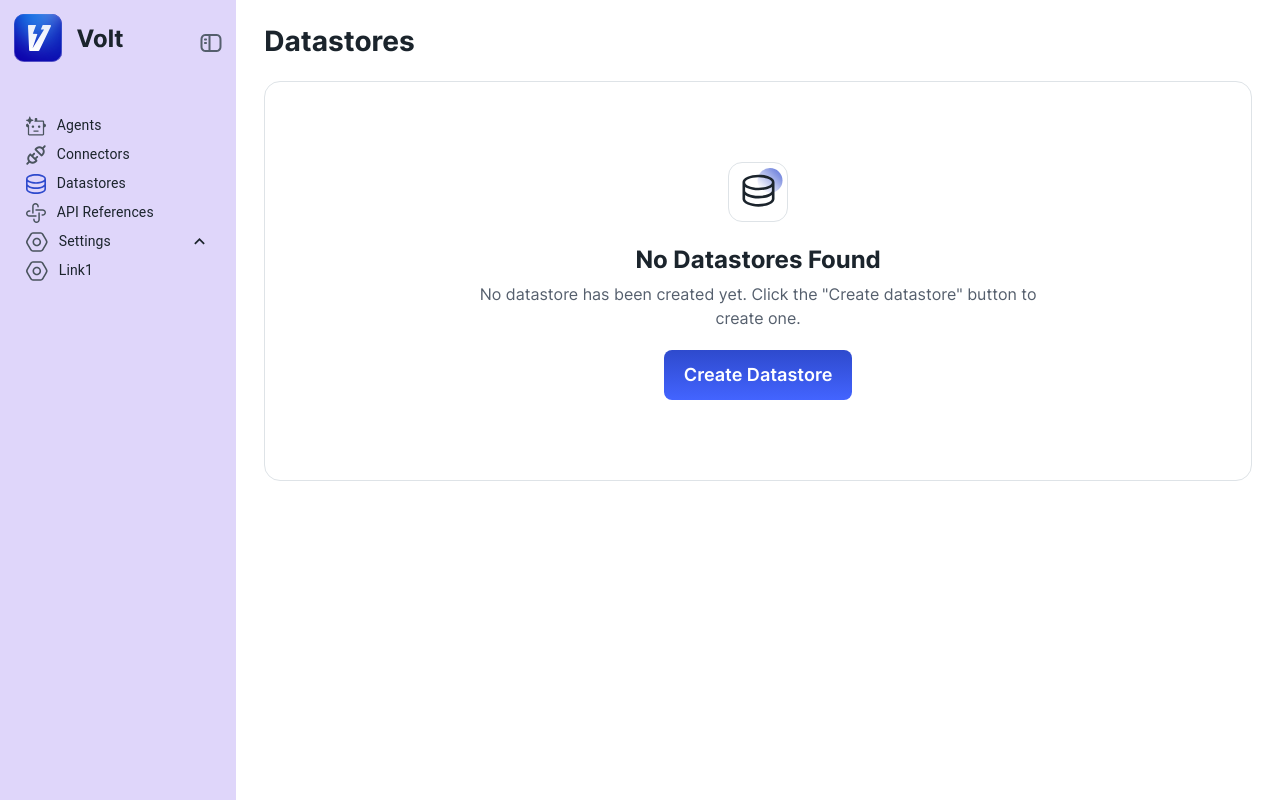
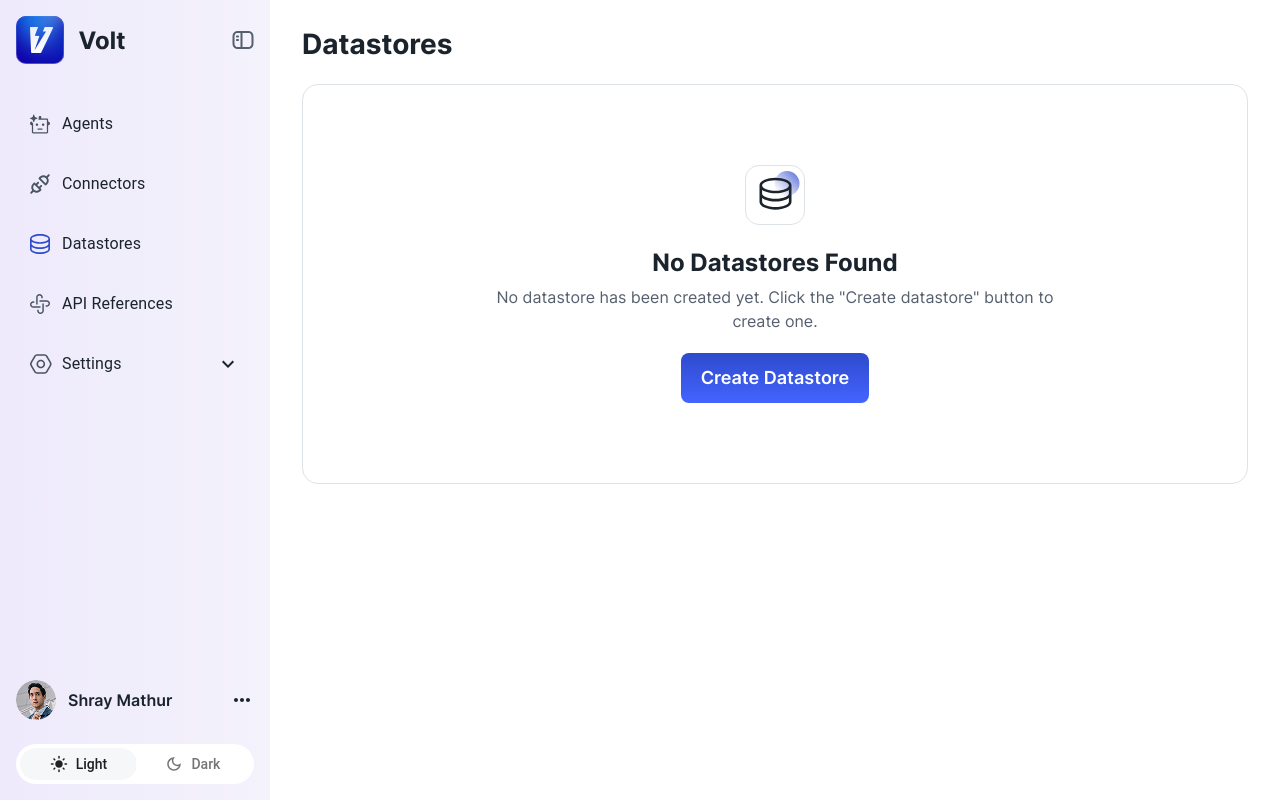
Before and after one commit to sonasantosh/volt, a React (Vite) app: page /datastores in a window 1280 px wide. Built offline with nearby package versions, Linux system fonts and the light colour scheme.

Commit message:
user details and theme switcher added.

```diff
--- a/src/assets/css/style.scss
+++ b/src/assets/css/style.scss
@@ -11,9 +11,9 @@ html,
 body {
     font-family: 'inter', sans-serif;
     color: #1B242C;
-    line-height: 28px;
     font-weight: 400;
-    font-size: 14px;
+    font-size: 1rem;
+    line-height: normal;
 }
 
 h1,
@@ -39,13 +39,24 @@ h6 {
     align-items: center;
 }
 
+.default-color {
+    color: #1B242C !important;
+}
+
 .sidebar {
-    background-color: #C3B2F688;
+    background-image: linear-gradient(to right, #eeeafc, #f4f2fb);
     backdrop-filter: blur(.5rem);
     height: 100vh;
+    display: flex;
+    flex-direction: column;
+    justify-content: flex-start;
 
     .logo-toggle-wrapper {
         position: relative;
+
+        .q3-logo {
+            display: flex;
+        }
 
         .collapsed-toggle-icon {
             background-color: #fff;
@@ -59,16 +70,66 @@ h6 {
     &.sidebar-expanded {
         padding: 1rem;
         width: 16.875rem;
+
     }
 
     &.sidebar-collapsed {
         padding: 1rem .75rem;
         width: 4.5rem;
+
+        .links-wrapper {
+
+            .MuiSvgIcon-root {
+                display: none;
+            }
+
+            .MuiListItemText-root {
+                display: none;
+
+
+            }
+        }
+
+        .user-theme-wrapper {
+            .user-name {
+                display: none;
+            }
+
+            .user-btn {
+                display: none;
+            }
+
+            .theme-wrappper {
+                width: 2.5rem;
+                height: 2.5rem;
+                align-items: center;
+                justify-content: center;
+
+                .MuiButtonBase-root {
+                    width: 1.85rem;
+                    height: 1.85rem;
+
+                    .default-text {
+                        display: none;
+                    }
+
+                    &:not(.Mui-selected) {
+                        display: none;
+                    }
+                }
+            }
+
+        }
+
     }
 
     .links-wrapper {
         margin-top: 40px;
         padding: 0;
+        width: 100%;
+        display: flex;
+        flex-direction: column;
+        gap: 20px;
 
         .MuiButtonBase-root {
             gap: .75rem;
@@ -77,10 +138,83 @@ h6 {
             font-weight: 500;
             font-size: 1rem;
             line-height: 1.25;
-            letter-spacing: 0%;
+            letter-spacing: 0;
+            background-color: transparent;
+            height: 2.5rem;
+
+            &:hover {
+                box-shadow: 0px 4px 10px 0px #0000000F;
+                background: linear-gradient(180deg, rgba(255, 255, 255, 0.8) 0%, rgba(255, 255, 255, 0.4) 95%);
+                color: #1B242C;
+            }
 
             .MuiListItemIcon-root {
                 min-width: auto;
+                width: 1.25rem;
+                height: 1.25rem;
+            }
+        }
+    }
+
+    .user-theme-wrapper {
+        margin-top: auto;
+        display: flex;
+        flex-direction: column;
+        gap: 1.5rem;
+        color: #1B242C;
+
+        .user-image {
+            width: 2.5rem;
+            height: 2.5rem;
+            border-radius: 100%;
+        }
+
+        .user-name {
+            color: #1B242C;
+            font-weight: 600;
+            font-size: 1rem;
+            line-height: 1.25rem;
+        }
+
+        .user-btn {
+            margin-left: auto;
+        }
+
+        .theme-wrappper {
+            display: flex;
+            padding: 0.25rem;
+            background-color: #fff;
+            width: 100%;
+            height: 40px;
+            border-radius: 50px;
+
+            .MuiButtonBase-root {
+                flex: 1 1 auto;
+                border: 0;
+                padding: 0.5rem;
+                border-radius: 50px;
+                font-weight: 500;
+                font-size: .875rem;
+                line-height: 1.5;
+                letter-spacing: 0;
+                background-color: #fff;
+                display: flex;
+                gap: .5rem;
+                align-items: center;
+                justify-content: center;
+
+                &.Mui-selected {
+                    background-color: #F5F7F9;
+                }
+
+                .MuiSvgIcon-root {
+                    width: 1.125rem;
+                    height: 1.125rem;
+                }
+
+                .default-text {
+                    text-transform: capitalize;
+                }
             }
         }
     }
--- a/src/frontend/components/common/sidebar.tsx
+++ b/src/frontend/components/common/sidebar.tsx
@@ -1,5 +1,5 @@
-import {useState} from 'react';
-import { Box, IconButton, Stack } from '@mui/material';
+import { useState } from 'react';
+import { Box, IconButton, Stack, Avatar, ToggleButtonGroup, ToggleButton } from '@mui/material';
 import { Link } from 'react-router';
 import Logo from "../../../assets/images/Logo.svg";
 import SmallLogo from "../../../assets/images/logo-icon.svg"
@@ -9,6 +9,7 @@ import ConnectorIcon from "../../../assets/images/Connectors.svg";
 import DataStoreIcon from "../../../assets/images/dataStoreHover.svg";
 import ApiReferenceIcon from "../../../assets/images/api-refference.svg";
 import SettingIcon from "../../../assets/images/setting.svg";
+import UserAvatar from '../../../assets/images/profile-img.png';
 import List from '@mui/material/List';
 import ListItemButton from '@mui/material/ListItemButton';
 import ListItemIcon from '@mui/material/ListItemIcon';
@@ -16,18 +17,23 @@ import ListItemText from '@mui/material/ListItemText';
 import Collapse from '@mui/material/Collapse';
 import ExpandMoreIcon from '@mui/icons-material/ExpandMore';
 import ExpandLessIcon from '@mui/icons-material/ExpandLess';
+import MoreHorizIcon from '@mui/icons-material/MoreHoriz';
+import LightModeIcon from '@mui/icons-material/LightMode';
+import DarkModeOutlinedIcon from '@mui/icons-material/DarkModeOutlined';
 
 const Sidebar = () => {
     const [sidebarOpen, setSidebarOpen] = useState<Boolean>(true);
-    const [openSubMenu, setOpenSubMenu] = useState(true);
+    const [openSubMenu, setOpenSubMenu] = useState(false);
+    const [themeSelector, setThemeSelector] = useState('light');
 
     const handleMenuClick = () => {
         setOpenSubMenu(!openSubMenu);
     };
+
     return (
         <Box className={`sidebar ${sidebarOpen ? 'sidebar-expanded' : 'sidebar-collapsed'}`}>
             <Stack direction={`${sidebarOpen ? 'row' : 'column'}`} className="logo-toggle-wrapper space-between align-center">
-                <Link to={"/"}>
+                <Link className='q3-logo' to={"/"}>
                     <img src={sidebarOpen ? Logo : SmallLogo} alt="Vold AI" />
                 </Link>
                 {
@@ -46,7 +52,6 @@ const Sidebar = () => {
             </Stack>
             <List
                 className="links-wrapper"
-                sx={{ width: '100%' }}
                 component="nav"
                 aria-labelledby="nested-list-subheader"
             >
@@ -93,7 +98,34 @@ const Sidebar = () => {
                 </Collapse>
             </List>
             <Box className="user-theme-wrapper">
+                <Stack direction={"row"} gap={"0.75rem"} alignItems={"center"}>
+                    <Avatar
+                        alt="Remy Sharp"
+                        src={UserAvatar}
+                        className='user-image'
+                    />
+                    <Box component={"span"} className='user-name'>Shray Mathur</Box>
+                    <IconButton aria-label="user detail" className='p-0 default-color user-btn'>
+                        <MoreHorizIcon />
+                    </IconButton>
+                </Stack>
+                <ToggleButtonGroup
+                    value={themeSelector}
+                    exclusive
+                    onChange={() => setThemeSelector(themeSelector === 'light' ? 'dark' : 'light')}
+                    aria-label="Theme changer"
+                    className='theme-wrappper'
+                >
+                    <ToggleButton value="light">
+                        <LightModeIcon />
+                        <Box component={"span"} className='default-text'>Light</Box>
 
+                    </ToggleButton>
+                    <ToggleButton value="dark">
+                        <DarkModeOutlinedIcon />
+                        <Box component={"span"} className='default-text'>Dark</Box>
+                    </ToggleButton>
+                </ToggleButtonGroup>
             </Box>
         </Box >
     )
```
